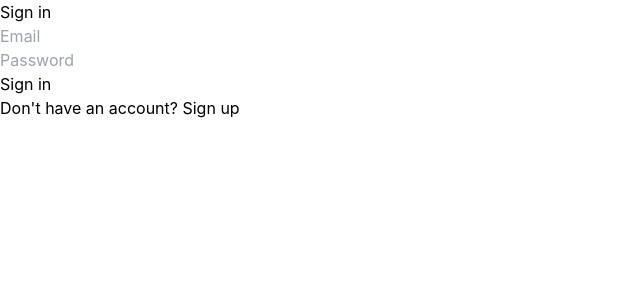
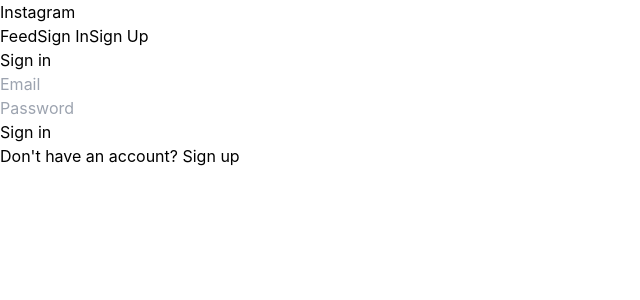
Before and after one commit to Akki1725/socially, a React (Vite) app: page /signin in a window 1280 px wide. Shown: the top 300 px of the page, without its empty margins (0-640 px from the left). Built offline with nearby package versions, Linux system fonts and the light colour scheme.

Commit message:
Added profile picture feature

```diff
--- a/src/App.jsx
+++ b/src/App.jsx
@@ -48,7 +48,7 @@
   return (
     <Router>
       <div className="min-h-screen bg-gray-50">
-        {user && <Navbar user={user} onLogout={handleLogout} />}
+        <Navbar user={user} onLogout={handleLogout} />
         <Routes>
           <Route
             path="/signup"
@@ -60,11 +60,11 @@
           />
           <Route
             path="/feed"
-            element={user ? <Feed user={user} /> : <Navigate to="/signin" />}
+            element={<Feed user={user} />}
           />
           <Route
             path="/profile/:userId"
-            element={user ? <Profile user={user} onUserUpdate={updateUser} /> : <Navigate to="/signin" />}
+            element={<Profile user={user} onUserUpdate={updateUser} />}
           />
           <Route
             path="/create"
@@ -72,7 +72,7 @@
           />
           <Route
             path="/"
-            element={<Navigate to={user ? "/feed" : "/signin"} />}
+            element={<Navigate to="/feed" />}
           />
         </Routes>
       </div>
--- a/src/components/Navbar.jsx
+++ b/src/components/Navbar.jsx
@@ -15,6 +15,8 @@
             >
               Feed
             </Link>
+            {user ? (
+              <>
                 <Link
                   to="/create"
                   className="text-gray-700 hover:text-gray-900"
@@ -33,6 +35,23 @@
                 >
                   Logout
                 </button>
+              </>
+            ) : (
+              <>
+                <Link
+                  to="/signin"
+                  className="text-gray-700 hover:text-gray-900"
+                >
+                  Sign In
+                </Link>
+                <Link
+                  to="/signup"
+                  className="text-gray-700 hover:text-gray-900"
+                >
+                  Sign Up
+                </Link>
+              </>
+            )}
           </div>
         </div>
       </div>
--- a/src/pages/CreatePost.jsx
+++ b/src/pages/CreatePost.jsx
@@ -1,4 +1,4 @@
-import { useState } from 'react';
+import { useState, useEffect } from 'react';
 import { useNavigate } from 'react-router-dom';
 import { postAPI } from '../utils/api';
 import { uploadToCloudinary } from '../utils/cloudinary';
@@ -9,6 +9,12 @@
   const [loading, setLoading] = useState(false);
   const [error, setError] = useState('');
   const navigate = useNavigate();
+
+  useEffect(() => {
+    if (!user) {
+      navigate('/signin');
+    }
+  }, [user, navigate]);
 
   const handleImageChange = (e) => {
     const file = e.target.files[0];
--- a/src/pages/Feed.jsx
+++ b/src/pages/Feed.jsx
@@ -2,7 +2,7 @@
 import { Link, useLocation } from 'react-router-dom';
 import { postAPI } from '../utils/api';
 
-export default function Feed({ user }) {
+export default function Feed({ user = null }) {
   const [posts, setPosts] = useState([]);
   const [loading, setLoading] = useState(true);
   const location = useLocation();
--- a/src/pages/Profile.jsx
+++ b/src/pages/Profile.jsx
@@ -3,13 +3,13 @@
 import { userAPI } from '../utils/api';
 import { uploadToCloudinary } from '../utils/cloudinary';
 
-export default function Profile({ user: currentUser, onUserUpdate }) {
+export default function Profile({ user: currentUser = null, onUserUpdate }) {
   const { userId } = useParams();
   const [profileUser, setProfileUser] = useState(null);
   const [posts, setPosts] = useState([]);
   const [loading, setLoading] = useState(true);
   const [uploading, setUploading] = useState(false);
-  const isOwnProfile = currentUser.id === userId;
+  const isOwnProfile = currentUser && currentUser.id === userId;
 
   useEffect(() => {
     loadProfile();
```
Lines whose indentation alone changed are shown as unchanged.
